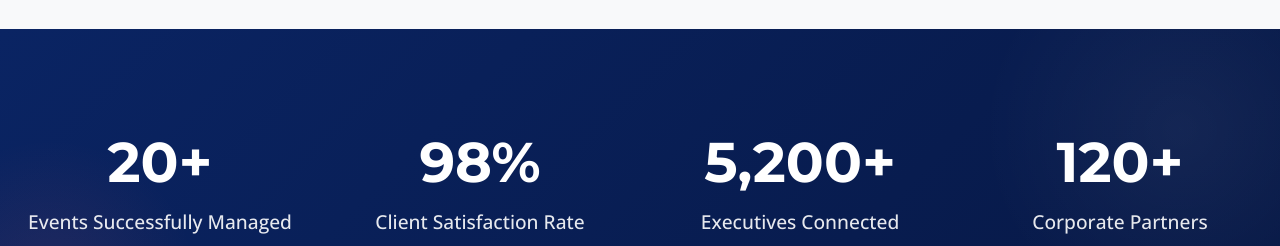
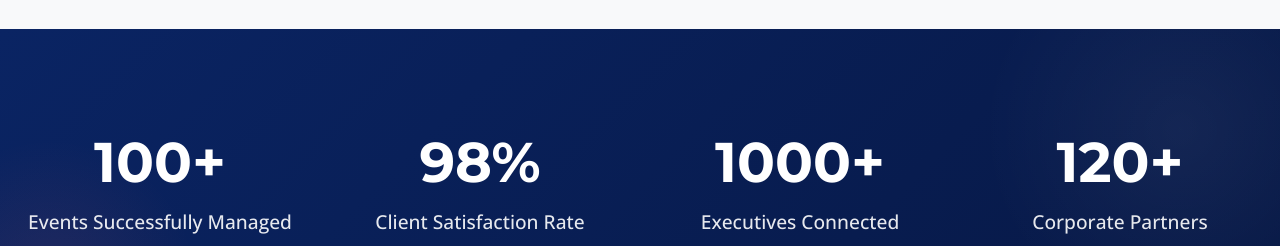
Before and after one commit to 101WebStudio/EMK, a plain HTML site: page about.html in a window 1280 px wide. Shown: the part 2200-2446 px from the top of the page. Drawn offline with nearby package versions, Linux system fonts and the light colour scheme.

Commit message:
Update about.html

```diff
--- a/about.html
+++ b/about.html
@@ -1002,7 +1002,7 @@
         <div class="container">
             <div class="stats-grid">
                 <div class="stat-item">
-                    <h3>20+</h3>
+                    <h3>100+</h3>
                     <p>Events Successfully Managed</p>
                 </div>
                 <div class="stat-item">
@@ -1010,7 +1010,7 @@
                     <p>Client Satisfaction Rate</p>
                 </div>
                 <div class="stat-item">
-                    <h3>5,200+</h3>
+                    <h3>1000+</h3>
                     <p>Executives Connected</p>
                 </div>
                 <div class="stat-item">
@@ -1115,7 +1115,7 @@
 
             <div class="copyright">
                 <p>&copy; 2023 EMK - Event Management Kosovo. All rights reserved. | Professional Event Solutions</p>
-                <p style="margin-top: 10px;">Website crafted with <i class="fas fa-heart" style="color: var(--accent-color);"></i> for exceptional event experiences</p>
+                <p style="margin-top: 10px;">Website crafted from 101WebStudio for exceptional event experiences</p>
             </div>
         </div>
     </footer>
```
